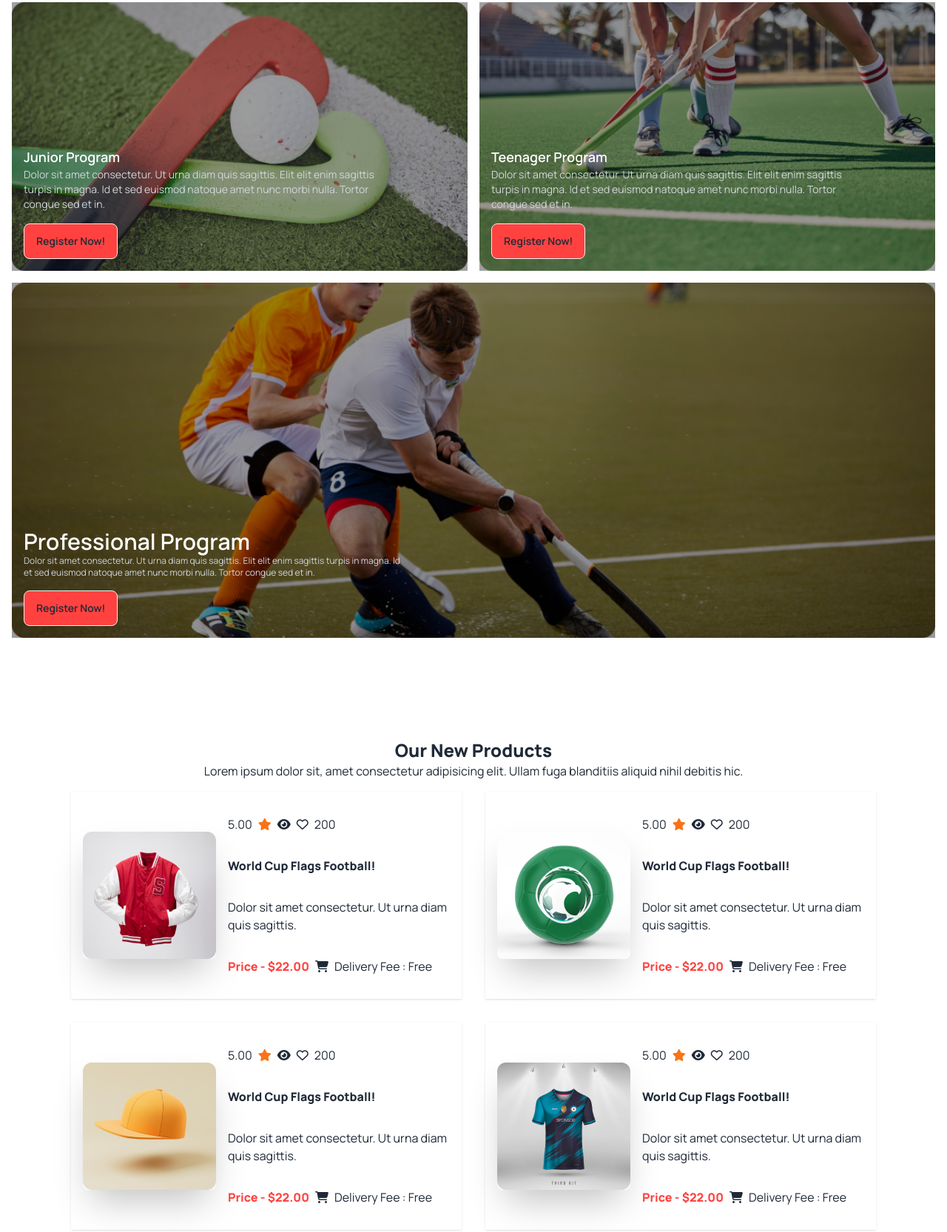
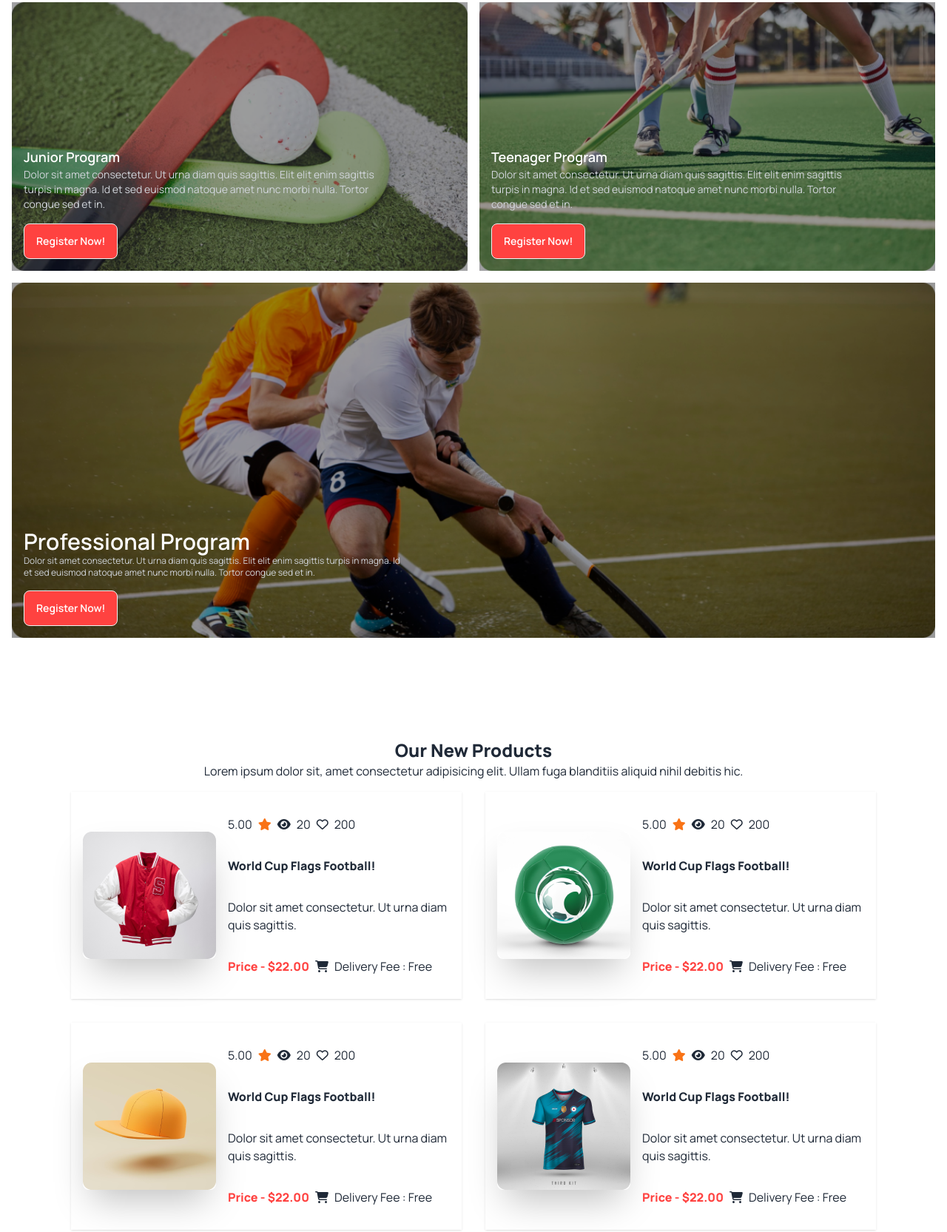
Before and after one commit to Habiba3078/hockey-resources-website, a plain HTML site: page index.html in a window 1280 px wide. Shown: the part 1578-3243 px from the top of the page at 74% size. Drawn offline with nearby package versions, Linux system fonts and the light colour scheme.

Commit message:
added everything

```diff
--- a/index.html
+++ b/index.html
@@ -107,7 +107,7 @@
     <section class="justify-center mt-8 lg:mt-40">
         <h2 class="text-3xl font-semibold text-center ">Professional Hockeys Club</h2>
         <p class=" text-black mt-2 text-center">Dit amet consectetur. Condimentum dignissim adipiscing aliquam turpis placerat dolor. Purus urna in sit nullam proin. </p>
-        <div class=" items-center  lg:items-center justify-center text-center lg:text-center gap-5 ml-11 mt-20  grid grid-cols-1 lg:grid-cols-4">
+        <div class="text-center lg:text-center gap-5 lgml-11 mt-20  grid grid-cols-1 lg:grid-cols-4">
             <div class=" ">
                 <div class="radial-progress text-yellow-600 text-center" style="--value:95;" role="progressbar">95%</div>
                 <div class="card-body items-center text-center">
@@ -162,7 +162,7 @@
               <h3 class="text-base sm:text-lg font-semibold text-white">Junior Program</h3>
               <p class="text-xs sm:text-sm text-gray-300 lg:w-[500px]">Dolor sit amet consectetur. Ut urna diam quis sagittis. Elit elit
                 enim sagittis turpis in magna. Id et sed euismod natoque amet nunc morbi nulla. Tortor congue sed et in.</p>
-              <button class="btn bg-Red-color mt-4">Register Now!</button>
+              <button class="btn bg-Red-color mt-4 text-white">Register Now!</button>
             </div>
           </div>
 
@@ -174,7 +174,7 @@
               <h3 class="text-base sm:text-lg font-semibold text-white">Teenager Program</h3>
               <p class="text-xs sm:text-sm text-gray-300 lg:w-[500px]">Dolor sit amet consectetur. Ut urna diam quis sagittis. Elit elit
                 enim sagittis turpis in magna. Id et sed euismod natoque amet nunc morbi nulla. Tortor congue sed et in.</p>
-              <button class="btn bg-Red-color mt-4">Register Now!</button>
+              <button class="btn bg-Red-color mt-4 text-white"">Register Now!</button>
             </div>
           </div>
 
@@ -186,7 +186,7 @@
               <h3 class=" text-l lg:text-3xl font-semibold text-white">Professional Program</h3>
               <p class="text-xs lg:xl text-gray-300 lg:w-[520px]">Dolor sit amet consectetur. Ut urna diam quis sagittis. Elit elit
                 enim sagittis turpis in magna. Id et sed euismod natoque amet nunc morbi nulla. Tortor congue sed et in.</p>
-              <button class="btn bg-Red-color mt-4 ">Register Now!</button>
+              <button class="btn bg-Red-color mt-4 text-white" ">Register Now!</button>
             </div>
           </div>
         </div>
@@ -208,6 +208,7 @@
                         <p>5.00</p>
                         <i class="fa-solid fa-star text-orange-500"></i>
                         <i class="fa-solid fa-eye"></i>
+                        <p>20</p>
                         <i class="fa-regular fa-heart"></i>
                         <p>200</p>
                     </div>
@@ -232,6 +233,7 @@
                         <p>5.00</p>
                         <i class="fa-solid fa-star text-orange-500"></i>
                         <i class="fa-solid fa-eye"></i>
+                        <p>20</p>
                         <i class="fa-regular fa-heart"></i>
                         <p>200</p>
                     </div>
@@ -256,6 +258,7 @@
                         <p>5.00</p>
                         <i class="fa-solid fa-star text-orange-500"></i>
                         <i class="fa-solid fa-eye"></i>
+                        <p>20</p>
                         <i class="fa-regular fa-heart"></i>
                         <p>200</p>
                     </div>
@@ -280,6 +283,7 @@
                         <p>5.00</p>
                         <i class="fa-solid fa-star text-orange-500"></i>
                         <i class="fa-solid fa-eye"></i>
+                        <p>20</p>
                         <i class="fa-regular fa-heart"></i>
                         <p>200</p>
                     </div>
@@ -304,6 +308,7 @@
                         <p>5.00</p>
                         <i class="fa-solid fa-star text-orange-500"></i>
                         <i class="fa-solid fa-eye"></i>
+                        <p>20</p>
                         <i class="fa-regular fa-heart"></i>
                         <p>200</p>
                     </div>
@@ -328,6 +333,7 @@
                         <p>5.00</p>
                         <i class="fa-solid fa-star text-orange-500"></i>
                         <i class="fa-solid fa-eye"></i>
+                        <p>20</p>
                         <i class="fa-regular fa-heart"></i>
                         <p>200</p>
                     </div>
@@ -538,7 +544,7 @@
       <a class="link link-hover">Ticket SUpport</a>
       <a class="link link-hover">Contact Us</a>
     </nav>
-    <nav class="col-span-2 items-center justify-center ">
+    <nav class="col-span-2">
       <header class="text-2xl font-bold mb-4 ">Services</header>
       <a class="link link-hover">Academy</a>
       <a class="link link-hover">Group Lesson</a>
```
